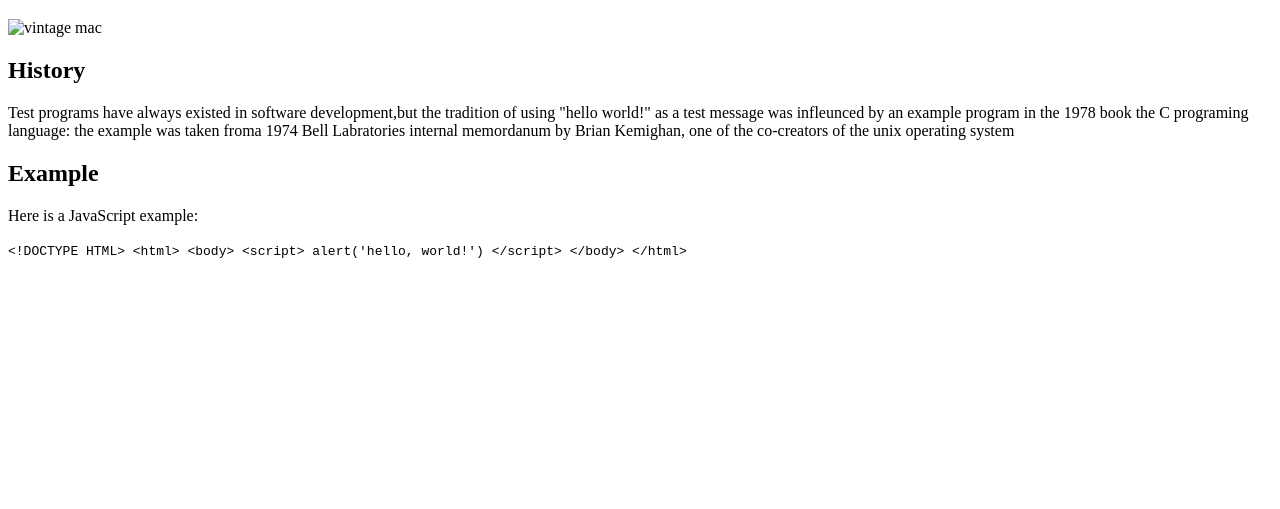
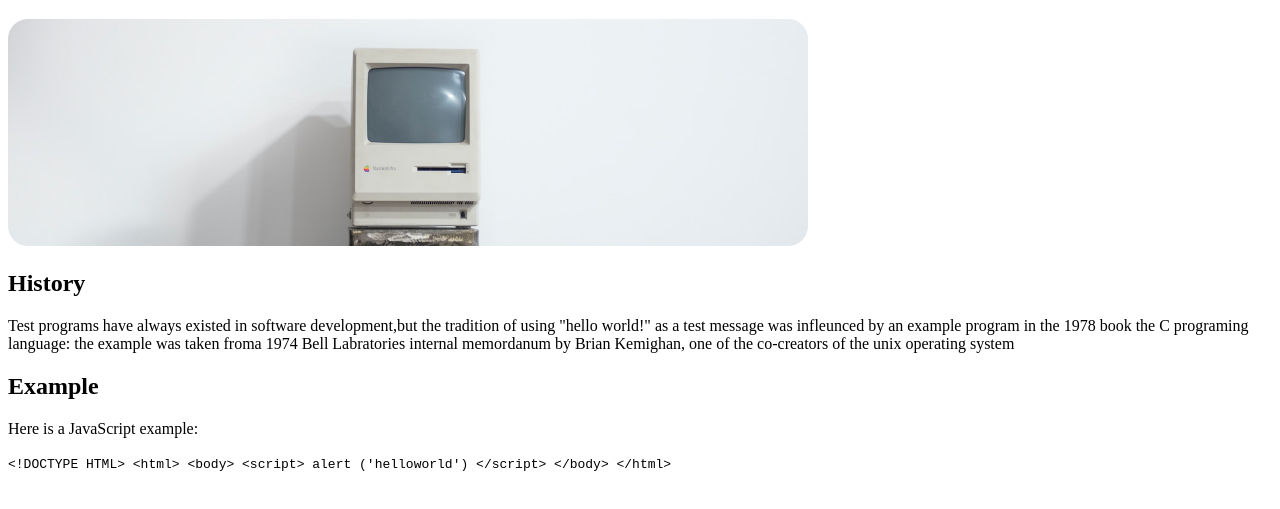
Before and after one commit to coltonh12/MI-349-hellowrld, a plain HTML site: page index.html in a window 1280 px wide. Shown: the part 61-570 px from the top of the page. Drawn offline with Linux system fonts and the light colour scheme; a script that the page names is missing.

Commit message:
10:41 AM

```diff
--- a/index.html
+++ b/index.html
@@ -9,7 +9,7 @@
 </head>
 <body>
 <h1>HelloWorld</h1>
-<img src="images/mac.jpg"alt=" vintage mac">
+<img src="Computer image.png"alt=" vintage mac">
 <section>
  <h2>History</h2>
  <p> Test programs have always existed in software development,but the tradition of using "hello world!" as a test message was infleunced by an example program in the 1978 book the C programing language: the example was taken froma 1974 Bell Labratories internal memordanum by Brian Kemighan, one of the co-creators of the unix operating system<p>
@@ -22,7 +22,7 @@
 &lt;html&gt;
 &lt;body&gt;
 &lt;script&gt;
-alert('hello, world!')
+alert ('helloworld')
 &lt;/script&gt;
 &lt;/body&gt;
 &lt;/html&gt;
```
